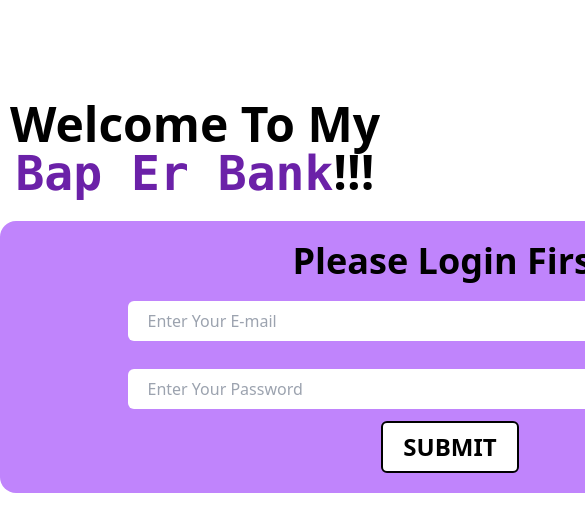
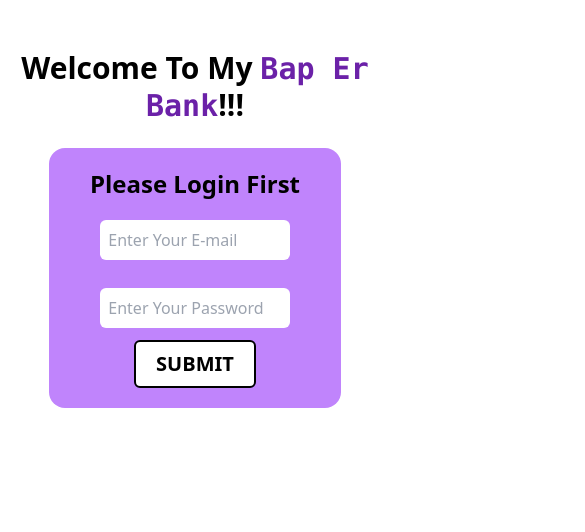
Before and after one commit to taskinahmadalfaruqe/bank_with_function, a website: page index.html in a window 390 px wide. Shown: the top 532 px of the page, 585 px wide, since content can reach past the window. Drawn offline with Linux system fonts and the light colour scheme.

Commit message:
Login Page Responsive

```diff
--- a/index.html
+++ b/index.html
@@ -8,20 +8,20 @@
     <link rel="stylesheet" href="css/style.css">
 </head>
 <body>
-    <header class="space-y-6 mt-[100px]">
-        <h1 class="font-semibold text-5xl text-center">Welcome To My <samp class="text-purple-800">Bap Er Bank</samp>!!!</h1>
-        <div class="login text-center bg-purple-400 p-5 w-[900px] mx-auto rounded-2xl space-y-3 text-2xl">
-            <h2 class="text-4xl font-semibold mb-5">Please Login First</h2>
+    <header class="space-y-6 mt-[50px] lg:mt-[100px]">
+        <h1 class="font-semibold text-3xl lg:text-5xl text-center">Welcome To My <samp class="text-purple-800">Bap Er Bank</samp>!!!</h1>
+        <div class="login text-center bg-purple-400 p-5 w-3/4 mx-auto rounded-2xl space-y-3 text-xl lg:text-2xl">
+            <h2 class=" text-2xl lg:text-4xl font-semibold mb-5">Please Login First</h2>
             <form class="text-xl mb-5">
                 <label for="user-email" class="block">
-                    <input type="email" name="email" id="user-email" placeholder="Enter Your E-mail" class="focus:outline-none rounded-md w-9/12 p-2 text-base pl-5">
+                    <input type="email" name="email" id="user-email" placeholder="Enter Your E-mail" class="focus:outline-none rounded-md w-9/12 p-2 text-base pl-2 lg:pl-5">
                 </label>
                 <br>
                 <label for="user-password" class="block">
-                    <input type="password" name="password" id="user-password" placeholder="Enter Your Password" class="focus:outline-none rounded-md w-9/12 p-2 text-base pl-5">
+                    <input type="password" name="password" id="user-password" placeholder="Enter Your Password" class="focus:outline-none rounded-md w-9/12 p-2 text-base pl-2 lg:pl-5">
                 </label>
             </form>
-            <button id="btn-submit" type="submit" class="uppercase px-5 py-2 font-bold border-2 border-black rounded-md bg-white hover:bg-purple-800 hover:text-white hover:border-white transition-all duration-300">Submit</button>
+            <button id="btn-submit" type="submit" class="uppercase px-5 py-2 font-semibold lg:font-bold border-2 border-black rounded-md bg-white hover:bg-purple-800 hover:text-white hover:border-white transition-all duration-300 text-xl">Submit</button>
         </div>
     </header>
 
```
